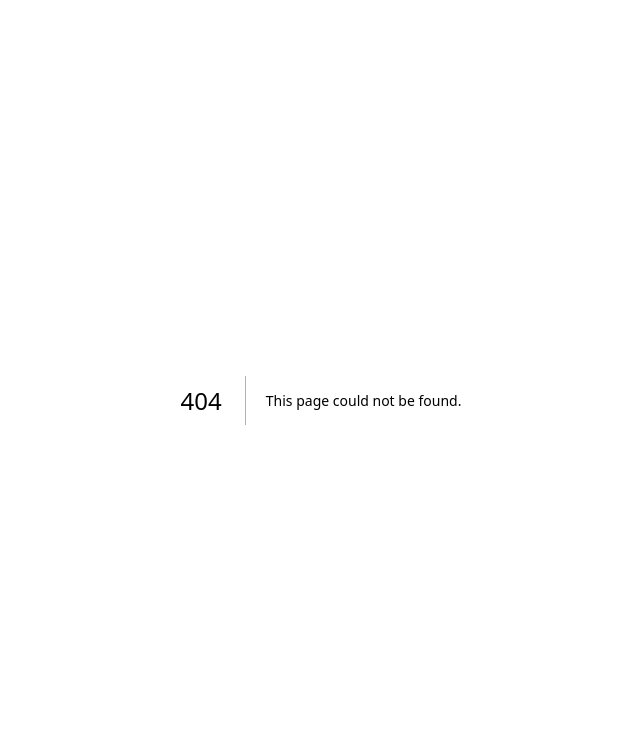
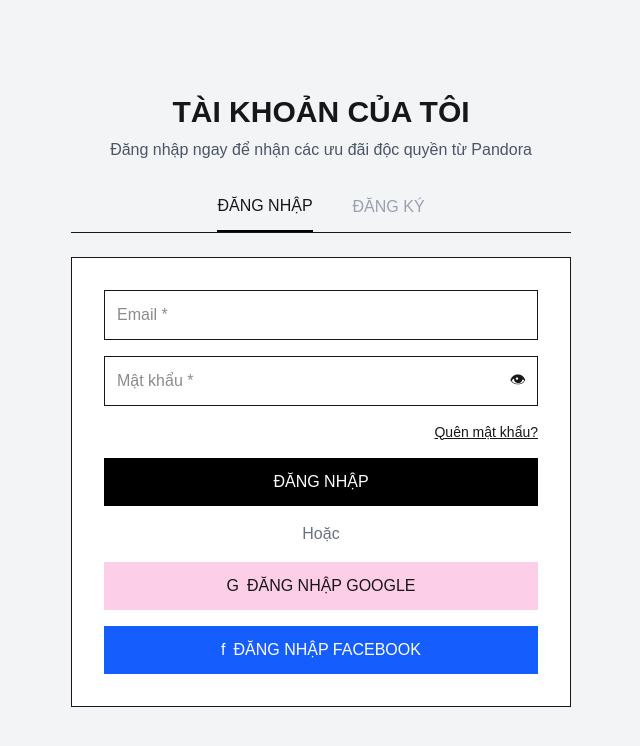
Before and after one commit to CongDongVN/padora-frontend, a Next.js app: page /login in a window 1280 px wide. Before the commit this address had no page. Shown: the top 746 px of the page, without its empty margins (319-959 px from the left). Built offline with nearby package versions, Linux system fonts and the light colour scheme.

Commit message:
tao trang login

```diff
--- /dev/null
+++ b/app/login/page.tsx
@@ -0,0 +1,67 @@
+export default function LoginPage() {
+  return (
+    <main className="bg-gray-100 min-h-screen flex items-center justify-center">
+      <div className="w-[500px] text-center">
+        <h1 className="text-3xl font-bold mb-2">TÀI KHOẢN CỦA TÔI</h1>
+
+        <p className="text-gray-600 mb-8">
+          Đăng nhập ngay để nhận các ưu đãi độc quyền từ Pandora
+        </p>
+
+        <div className="flex justify-center gap-10 mb-6 border-b">
+          <button className="pb-3 border-b-2 border-black font-medium">
+            ĐĂNG NHẬP
+          </button>
+
+          <button className="pb-3 text-gray-400 font-medium">
+            ĐĂNG KÝ
+          </button>
+        </div>
+
+        <div className="bg-white border p-8 text-left">
+          <form className="flex flex-col gap-4">
+            <input
+              type="email"
+              placeholder="Email *"
+              className="border p-3 outline-none"
+            />
+
+            <div className="relative">
+              <input
+                type="password"
+                placeholder="Mật khẩu *"
+                className="border p-3 w-full outline-none"
+              />
+
+              <span className="absolute right-3 top-3 cursor-pointer">
+                👁
+              </span>
+            </div>
+
+            <div className="text-right text-sm">
+              <a href="#" className="underline">
+                Quên mật khẩu?
+              </a>
+            </div>
+
+            <button className="bg-black text-white py-3 font-medium">
+              ĐĂNG NHẬP
+            </button>
+
+            <p className="text-center text-gray-500">Hoặc</p>
+
+            <button className="bg-pink-200 py-3 flex items-center justify-center gap-2">
+              <span>G</span>
+              ĐĂNG NHẬP GOOGLE
+            </button>
+
+            <button className="bg-blue-600 text-white py-3 flex items-center justify-center gap-2">
+              <span>f</span>
+              ĐĂNG NHẬP FACEBOOK
+            </button>
+          </form>
+        </div>
+      </div>
+    </main>
+  )
+}
```
